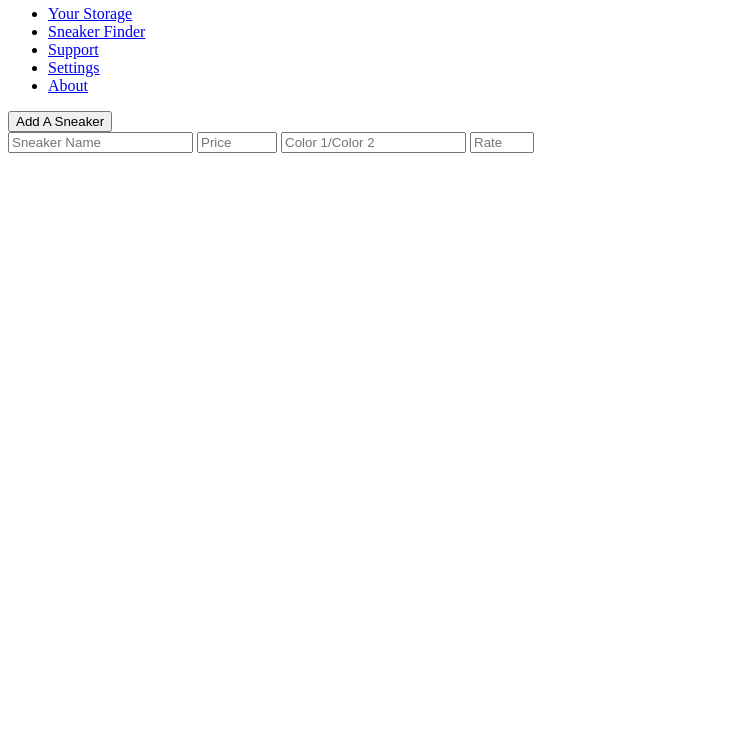
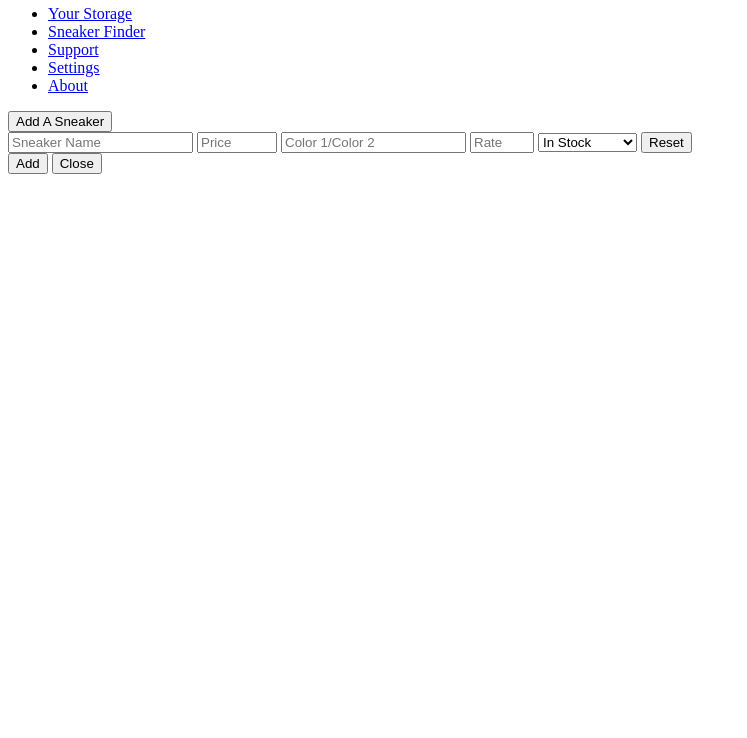
Before and after one commit to KenCab123/The-Sneaker-Vault, a plain HTML site: page index.html in a window 1280 px wide. Shown: the part 62-800 px from the top of the page, without its empty margins (0-747 px from the left). Drawn offline with Linux system fonts and the light colour scheme.

Commit message:
Created my dropdown as well as an add, close, and reset button

```diff
--- a/index.html
+++ b/index.html
@@ -30,6 +30,15 @@
                 <input type="number" name="price" id="sneaker-price-text" placeholder="Price" min="1" max="99999" required>
                 <input type="text" name="color" id="sneaker-color-text" placeholder="Color 1/Color 2" required>
                 <input type="number" name="rating" id="sneaker-rating-text" placeholder="Rate" min="1" max="100" required>
+                <select name="stock" class="stock">
+                    <option value="In Stock">In Stock</option>
+                    <option value="Out Of Stock">Out Of Stock</option>
+                </select>
+                <button type="button" id="reset">Reset</button>
+                <div class="cart-buttons">
+                    <button type="submit" id="add">Add</button>
+                    <button type="button" id="close">Close</button>
+                </div>
             </form>
         </div>
     </section>
```
